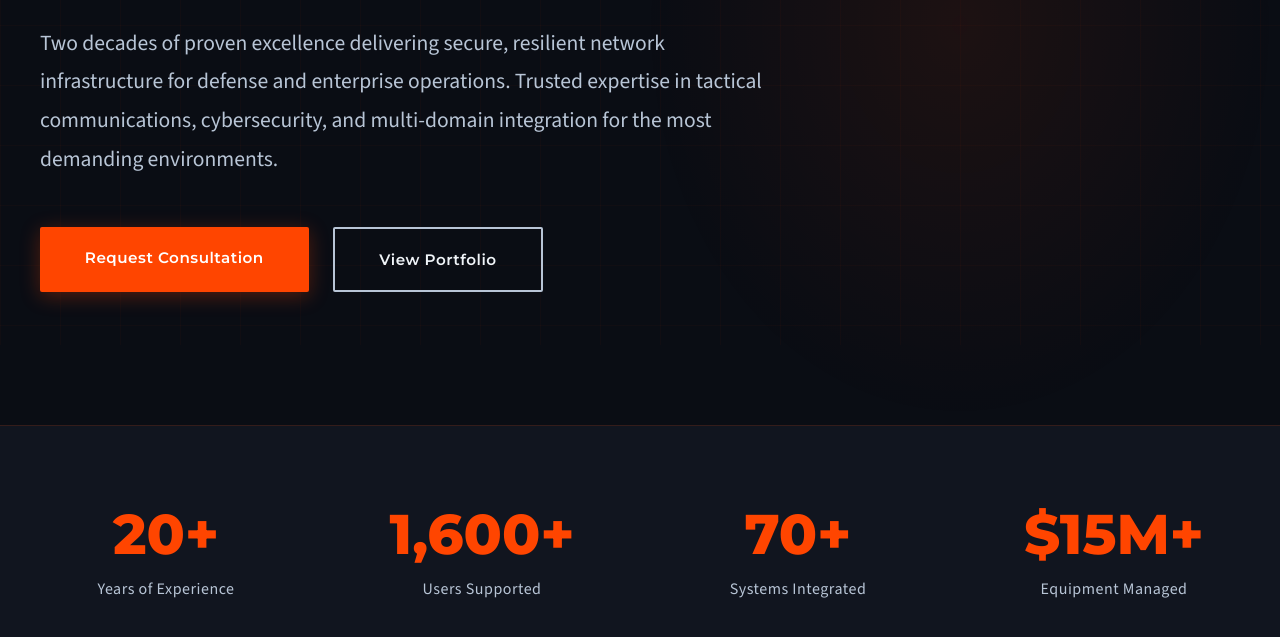
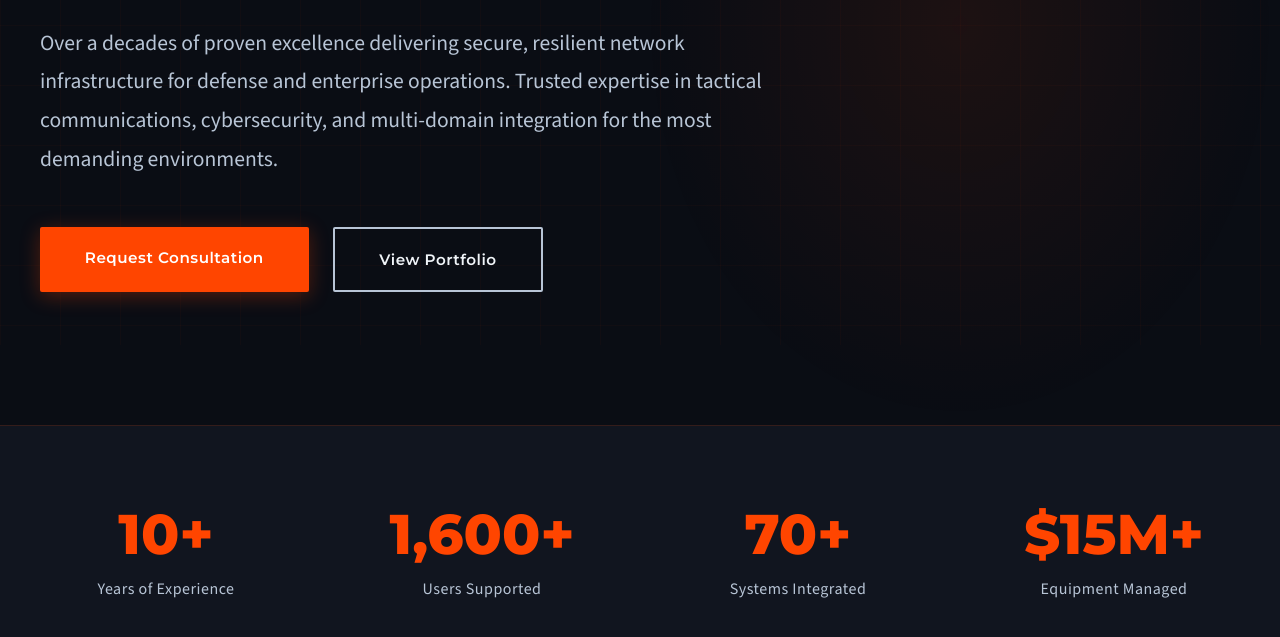
Before and after one commit to gynseng/WebSite, a plain HTML site: page index.html in a window 1280 px wide. Shown: the part 455-1092 px from the top of the page. Drawn offline with nearby package versions, Linux system fonts and the light colour scheme.

Commit message:
Fix typo in experience description in index.html

```diff
--- a/index.html
+++ b/index.html
@@ -40,7 +40,7 @@
                 <span class="highlight">& Communications Integration</span>
             </h1>
             <p class="hero-subtitle">
-                Two decades of proven excellence delivering secure, resilient network infrastructure
+                Over a decades of proven excellence delivering secure, resilient network infrastructure
                 for defense and enterprise operations. Trusted expertise in tactical communications,
                 cybersecurity, and multi-domain integration for the most demanding environments.
             </p>
@@ -55,7 +55,7 @@
     <section class="stats">
         <div class="stats-container">
             <div class="stat-item">
-                <div class="stat-number">20+</div>
+                <div class="stat-number">10+</div>
                 <div class="stat-label">Years of Experience</div>
             </div>
             <div class="stat-item">
```
